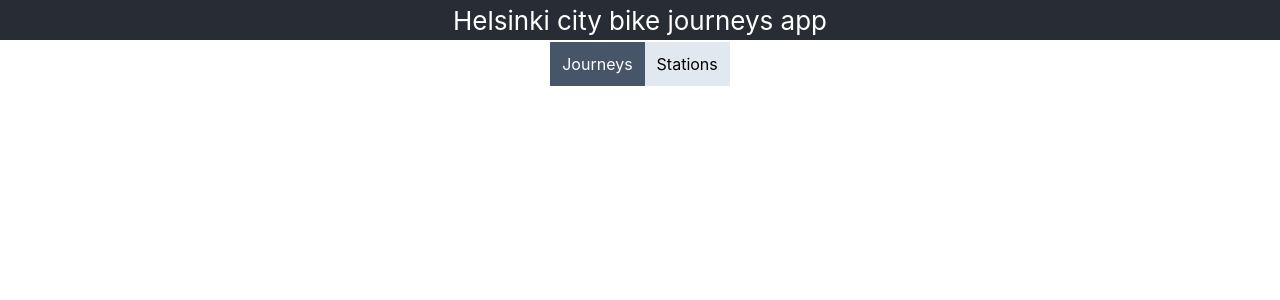
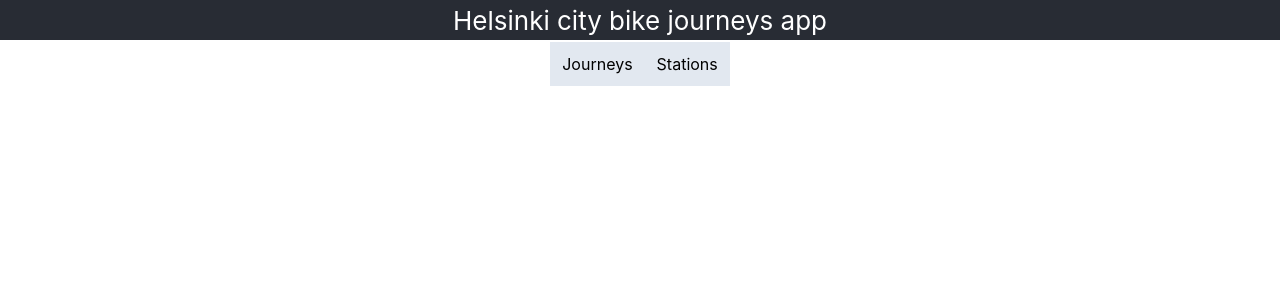
Before and after one commit to VilleKosola/solita-bike-demo-app, a React (Create React App) app in the folder frontend/: page / in a window 1280 px wide. Shown: the top 300 px of the page. Built offline with nearby package versions, Linux system fonts and the light colour scheme.

Commit message:
take initial active nav item value from url

```diff
--- a/frontend/src/pages/navigation.tsx
+++ b/frontend/src/pages/navigation.tsx
@@ -3,7 +3,7 @@ import { Outlet } from 'react-router-dom';
 import NavItem from '../components/navitem';
 
 const Navigation = () => {
-  const [path, setPath] = React.useState('/journeys');
+  const [path, setPath] = React.useState(window.location.pathname);
 
   return (
     <>
```
